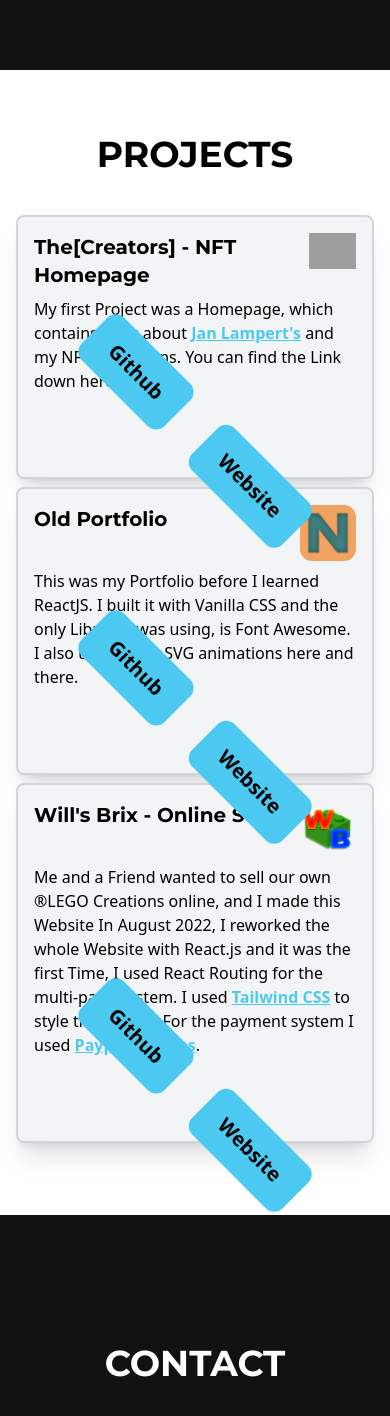
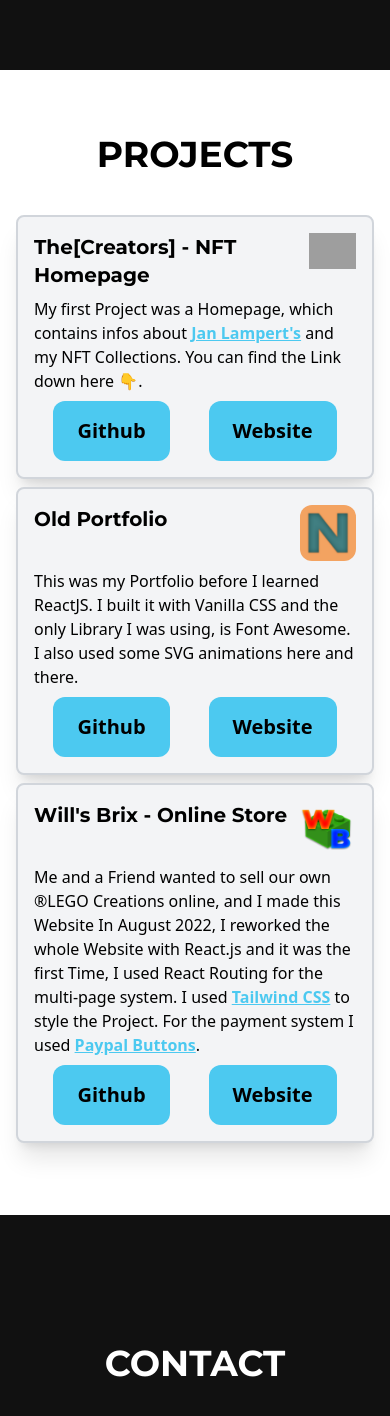
Before and after one commit to nevthereal/nevillebrem-react, a React (Create React App) app: page / in a window 390 px wide. Shown: the part 2424-3840 px from the top of the page. Built offline with nearby package versions, Linux system fonts and the light colour scheme; grey boxes are pictures that could not be loaded; some icons are missing.

Commit message:
project panel animation fix & rework

```diff
--- a/src/components/Projects.jsx
+++ b/src/components/Projects.jsx
@@ -18,7 +18,7 @@ const Projects = () => {
                     </div>
                     <p className='py-2'>My first Project was a Homepage, which contains infos about <a href="https://www.janlampert.com" rel="noreferrer" className='text-nevBlue underline font-bold' target="_blank">Jan Lampert's</a> and my NFT Collections. You can find the Link down here 👇.</p>
                 </div>
-                <div className='flex md:scale-0 rotate-45 group-hover:rotate-0 group-hover:scale-100 duration-300'>
+                <div className='flex md:opacity-0 md:scale-75 md:group-hover:opacity-100 md:group-hover:scale-100 duration-300'>
                     <button className='mx-auto rounded-xl bg-nevBlue hover:shadow-lg duration-300 py-4 px-6 font-bold text-xl'><a href="https://github.com/nevthereal/TheCreators" target="_blank" rel="noreferrer">Github</a></button>
                     <button className='mx-auto rounded-xl bg-nevBlue hover:shadow-lg duration-300 py-4 px-6 font-bold text-xl'><a href="https://thecreatorsnft.com" target='blank'>Website</a></button>
                 </div>
@@ -31,7 +31,7 @@ const Projects = () => {
                     </div>
                     <p className='py-2'>This was my Portfolio before I learned ReactJS. I built it with Vanilla CSS and the only Library I was using, is <a href="https://fontawesome.com" target="_blank" rel='noreferrer' >Font Awesome</a>. I also used some SVG animations here and there.</p>
                 </div>
-                <div className='flex md:scale-0 rotate-45 group-hover:rotate-0 group-hover:scale-100 duration-300'>
+                <div className='flex md:opacity-0 md:scale-75 md:group-hover:opacity-100 md:group-hover:scale-100 duration-300'>
                     <button className='mx-auto rounded-xl bg-nevBlue hover:shadow-lg duration-300 py-4 px-6 font-bold text-xl'><a href="https://github.com/nevthereal/personal-website-old" target="_blank" rel="noreferrer">Github</a></button>
                     <button className='mx-auto rounded-xl bg-nevBlue hover:shadow-lg duration-300 py-4 px-6 font-bold text-xl'><a href="https://old.nevillebrem.com" target='blank'>Website</a></button>
                 </div>
@@ -44,7 +44,7 @@ const Projects = () => {
                     </div>
                     <p className='py-2'>Me and a Friend wanted to sell our own ®LEGO Creations online, and I made this Website In August 2022, I reworked the whole Website with React.js and it was the first Time, I used React Routing for the multi-page system. I used <a href="https://tailwindcss.com" rel="noreferrer" target='_blank' className='text-nevBlue underline font-bold'>Tailwind CSS</a> to style the Project. For the payment system I used <a href="https://paypal.com/buttons" target='_blank' rel="noreferrer" className='text-nevBlue underline font-bold'>Paypal Buttons</a>.</p>
                 </div>
-                <div className='flex md:scale-0 rotate-45 group-hover:rotate-0 group-hover:scale-100 duration-300'>
+                <div className='flex md:opacity-0 md:scale-75 md:group-hover:opacity-100 md:group-hover:scale-100 duration-300'>
                     <button className='mx-auto rounded-xl bg-nevBlue hover:shadow-lg duration-300 py-4 px-6 font-bold text-xl'><a href="https://github.com/nevthereal/willsbrix-v2" target="_blank" rel="noreferrer">Github</a></button>
                     <button className='mx-auto rounded-xl bg-nevBlue hover:shadow-lg duration-300 py-4 px-6 font-bold text-xl'><a href="https://willsbrix.com" target='blank'>Website</a></button>
                 </div>
```
